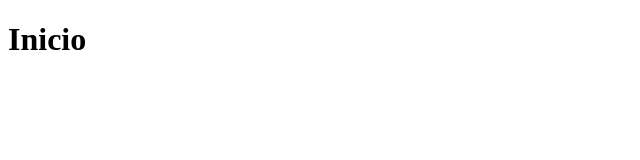
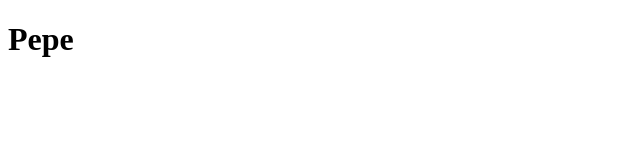
Before and after one commit to Ivan-Molina7/pruebas-git, a plain HTML site: page index.html in a window 1280 px wide. Shown: the full height of the page, 0-640 px from the left. Drawn offline with Linux system fonts and the light colour scheme.

Commit message:
Agregue h1 index

```diff
--- a/index.html
+++ b/index.html
@@ -6,6 +6,6 @@
     <title>Document</title>
 </head>
 <body>
-    <h1>Inicio</h1>
+    <h1>Pepe</h1>
 </body>
 </html>
```
